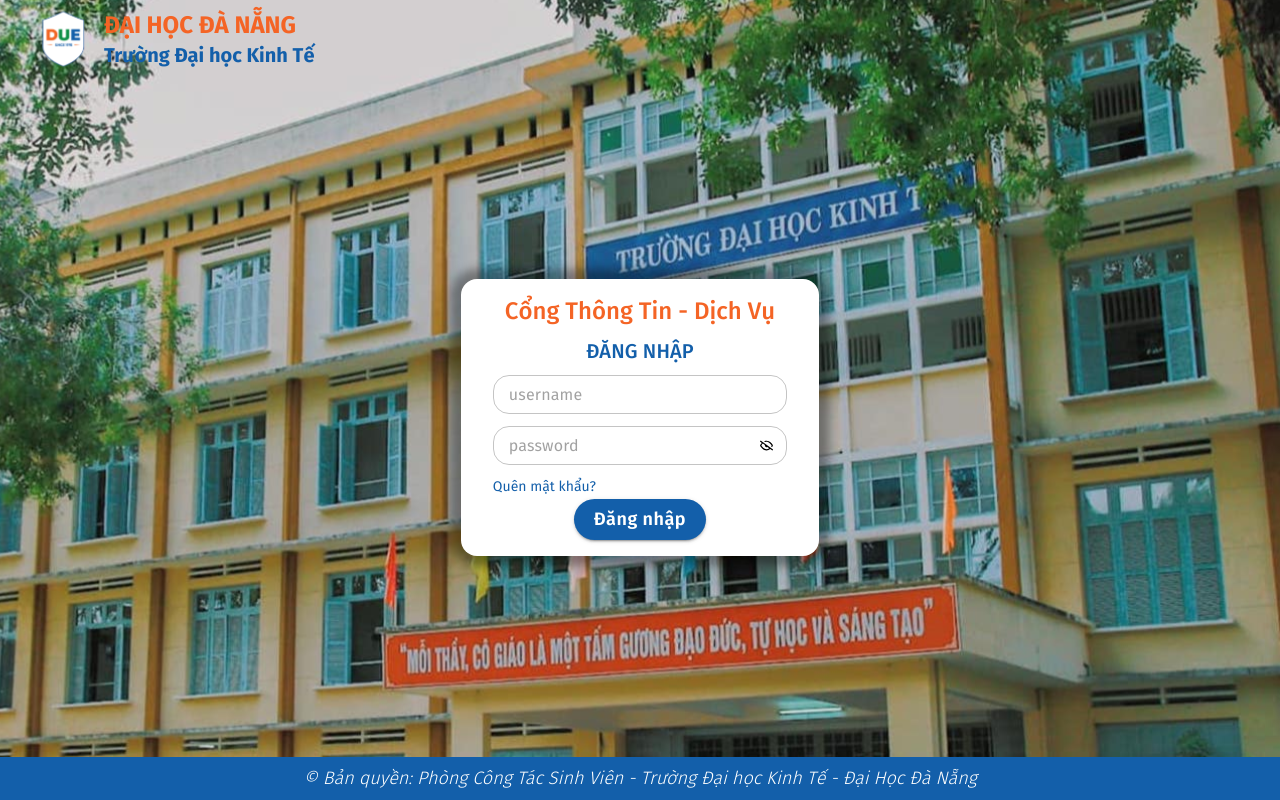
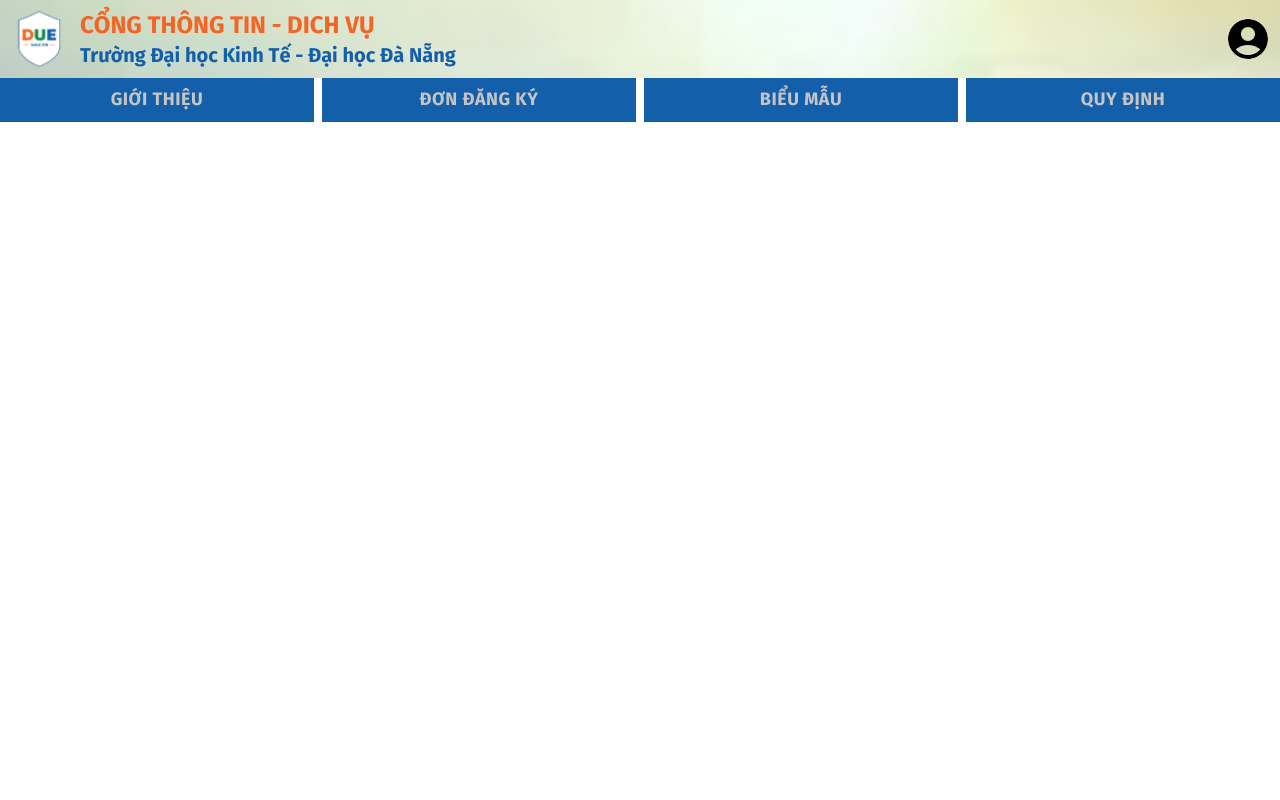
Before and after one commit to kanhnguyxn/cong-thong-tin-dich-vu, a Next.js app: page /tai-khoan/dang-nhap in a window 1280 px wide. Built offline with nearby package versions, Linux system fonts and the light colour scheme.

Commit message:
kim@nh chinh sua avatar

```diff
--- a/src/app/tai-khoan/layout.tsx
+++ b/src/app/tai-khoan/layout.tsx
@@ -1,72 +1,80 @@
+// "use client";
+// import React, { ReactNode } from "react";
+// import "@styles/globals.css";
+
+// import { AppBar, Toolbar, Typography } from "@mui/material";
+// import { Container } from "@components/Container";
+// import Footer from "@components/Footer";
+// import Logo from "@components/header/Logo";
+
+// const inforHeader = {
+//   logo: "/assets/icons/logo_truong.svg",
+//   school: "Đại học Đà Nẵng",
+//   unit: "Trường Đại học Kinh Tế",
+//   backGround_image: "/assets/images/background.svg",
+// };
+
+// interface LayoutProps {
+//   children: ReactNode;
+// }
+
+// export default function Layout({ children }: LayoutProps) {
+//   return (
+//     <div
+//       className="flex flex-col min-h-screen w-full"
+//       style={{
+//         backgroundImage: `url(${inforHeader.backGround_image})`,
+//         backgroundSize: "cover",
+//         backgroundRepeat: "no-repeat",
+//       }}
+//     >
+//       <AppBar
+//         position="static"
+//         className="top-0 z-50 w-full items-start"
+//         sx={{
+//           backgroundColor: "transparent",
+//           boxShadow: "none",
+//         }}
+//       >
+//         <Toolbar className="flex flex-col text-sm md:text-base lg:text-lg xl:text-xl py-3 md:py-0">
+//           <Logo
+//             title={inforHeader.school}
+//             subTitle={inforHeader.unit}
+//             logo={inforHeader.logo}
+//             className="text-md md:text-lg lg:text-2xl"
+//           />
+//         </Toolbar>
+//       </AppBar>
+//       <main className="flex flex-1 w-full justify-center items-center">
+//         <Container className="px-8 py-4 gap-2" shadow={true}>
+//           <Typography
+//             variant="h5"
+//             fontWeight={500}
+//             className="text-[var(--color-orange)] px-3"
+//             sx={{
+//               fontSize: {
+//                 xs: "18px",
+//                 sm: "20px",
+//                 md: "22px",
+//                 lg: "24px",
+//               },
+//             }}
+//           >
+//             Cổng Thông Tin - Dịch Vụ
+//           </Typography>
+//           {children}
+//         </Container>
+//       </main>
+
+//       <Footer />
+//     </div>
+//   );
+// }
+
 "use client";
-import React, { ReactNode } from "react";
-import "@styles/globals.css";
 
-import { AppBar, Toolbar, Typography } from "@mui/material";
-import { Container } from "@components/Container";
-import Footer from "@components/Footer";
-import Logo from "@components/header/Logo";
+import Header from "@components/header/Header";
 
-const inforHeader = {
-  logo: "/assets/icons/logo_truong.svg",
-  school: "Đại học Đà Nẵng",
-  unit: "Trường Đại học Kinh Tế",
-  backGround_image: "/assets/images/background.svg",
-};
-
-interface LayoutProps {
-  children: ReactNode;
+export default function Layout({ children }: { children: React.ReactNode }) {
+  return <Header />;
 }
-
-export default function Layout({ children }: LayoutProps) {
-  return (
-    <div
-      className="flex flex-col min-h-screen w-full"
-      style={{
-        backgroundImage: `url(${inforHeader.backGround_image})`,
-        backgroundSize: "cover",
-        backgroundRepeat: "no-repeat",
-      }}
-    >
-      <AppBar
-        position="static"
-        className="top-0 z-50 w-full items-start"
-        sx={{
-          backgroundColor: "transparent",
-          boxShadow: "none",
-        }}
-      >
-        <Toolbar className="flex flex-col text-sm md:text-base lg:text-lg xl:text-xl py-3 md:py-0">
-          <Logo
-            title={inforHeader.school}
-            subTitle={inforHeader.unit}
-            logo={inforHeader.logo}
-            className="text-md md:text-lg lg:text-2xl"
-          />
-        </Toolbar>
-      </AppBar>
-      <main className="flex flex-1 w-full justify-center items-center">
-        <Container className="px-8 py-4 gap-2" shadow={true}>
-          <Typography
-            variant="h5"
-            fontWeight={500}
-            className="text-[var(--color-orange)] px-3"
-            sx={{
-              fontSize: {
-                xs: "18px",
-                sm: "20px",
-                md: "22px",
-                lg: "24px",
-              },
-            }}
-          >
-            Cổng Thông Tin - Dịch Vụ
-          </Typography>
-          {children}
-        </Container>
-      </main>
-
-      <Footer />
-    </div>
-  );
-}
--- a/src/components/header/Avatar.tsx
+++ b/src/components/header/Avatar.tsx
@@ -1,17 +1,59 @@
-"use client"
+"use client";
+import React from "react";
+import { useSelector } from "react-redux";
+import { RootState } from "@features/store";
 import { Box } from "@mui/material";
-import {Tooltip, IconButton, Avatar, Menu, MenuItem, Typography} from '@mui/material'
-import React from "react";
+import {
+  Tooltip,
+  IconButton,
+  Avatar,
+  Menu,
+  MenuItem,
+  Typography,
+} from "@mui/material";
+import Link from "next/link";
+import styled from "styled-components";
 
+const CustomMenuItem = styled(MenuItem)`
+  font-size: 16px;
+  @media (max-width: 900px) {
+    font-size: 14px;
+  }
+  @media (max-width: 600px) {
+    font-size: 12px;
+  }
+  font-weight: 600;
+  text-align: center;
+  color: var(--color-blue);
+  &:hover {
+    color: white;
+    background-color: var(--color-gray-stroke);
+  }
+`;
 
-interface AvatarMenuProps {
-    avatarUrl?: string
-}
+export default function AvatarMenu() {
+  const avatarImage = "/assets/icons/avatar.svg";
+  // lay tu redux
+  const user = useSelector((state: RootState) => state.user);
+  const userName = user.userName;
+  const userType = user.userType?.toLowerCase() || "student";
+  const setting = {
+    student: [
+      {
+        name: "Trang cá nhân",
+        link: "/sinh-vien/trang-ca-nhan",
+      },
+      {
+        name: "Đổi mật khẩu",
+        link: "/doi-mat-khau",
+      },
+    ],
+    staff: [{ name: "Đổi mật khẩu", link: "doi-mat-khau" }],
+  };
 
-export default function AvatarMenu ({avatarUrl}: AvatarMenuProps) {
-    const settings = ['Trang cá nhân','Đổi mật khẩu','Đăng xuất']
-
-    const [anchorElUser, setAnchorElUser] = React.useState<null | HTMLElement>(null);
+  const [anchorElUser, setAnchorElUser] = React.useState<null | HTMLElement>(
+    null
+  );
 
   const handleOpenUserMenu = (event: React.MouseEvent<HTMLElement>) => {
     setAnchorElUser(event.currentTarget);
@@ -21,38 +63,50 @@
     setAnchorElUser(null);
   };
 
-    return(
-        <Box className= 'mr-3'>
-            <Tooltip title="Open settings">
+  return (
+    <Box className="mr-3">
+      <Tooltip title={userName}>
         <IconButton onClick={handleOpenUserMenu} sx={{ p: 0 }}>
           {/* ở kích thước nhỏ hơm thì hình avatar đạt 70%w */}
-                <Avatar sx={{ width: { xs: '30px', sm: '35px', md: '40px' } , height:'auto'}} alt="avatar" className='rounded-full' src={avatarUrl}/>
+          <Avatar
+            sx={{
+              width: { xs: "30px", sm: "35px", md: "40px" },
+              height: "auto",
+            }}
+            alt="avatar"
+            className="rounded-full"
+            src={avatarImage}
+          />
         </IconButton>
       </Tooltip>
       <Menu
-             sx={{mt:{xs:'30px', sm:'40px', md:'50px'}}}
+        sx={{ mt: { xs: "30px", sm: "40px", md: "50px" } }}
         id="menu-appbar"
         anchorEl={anchorElUser}
         anchorOrigin={{
-                vertical: 'top',
-                horizontal: 'right',
+          vertical: "top",
+          horizontal: "right",
         }}
         keepMounted
         transformOrigin={{
-                vertical: 'top',
-                horizontal: 'right',
+          vertical: "top",
+          horizontal: "right",
         }}
         open={Boolean(anchorElUser)}
         onClose={handleCloseUserMenu}
       >
-              {settings.map((setting) => (
-                <MenuItem key={setting} onClick={handleCloseUserMenu} className='fit-content'>
-                  {/* ở kích thước nhỏ sẽ là text-sm còn ở các kích thước lớn hơn sẽ có font-size là 16px */}
-                  <Typography sx={{ fontSize: { xs: '12px', sm: '14px', md: '16px' } }} textAlign="center">
-                    {setting}</Typography>
-                </MenuItem>
+        {setting[userType].map((item, index) => (
+          <Link
+            key={index}
+            href={item.link}
+            onClick={handleCloseUserMenu}
+            className="fit-content"
+          >
+            <CustomMenuItem>{item.name}</CustomMenuItem>
+          </Link>
         ))}
+        <CustomMenuItem>Đăng xuất</CustomMenuItem>
       </Menu>
     </Box>
-    )
+  );
 }
--- a/src/components/header/Header.tsx
+++ b/src/components/header/Header.tsx
@@ -12,10 +12,9 @@
   unit: "Trường Đại học Kinh Tế - Đại học Đà Nẵng",
   system: "Cổng thông tin - dich vụ",
   background_image: "/assets/images/background_header.svg",
-  avatarUrl: "/assets/icons/avatar.svg",
 };
 
-const Header = (userType: { userType: string }) => {
+const Header = () => {
   return (
     <AppBar
       position="static"
@@ -40,7 +39,7 @@
             className="text-md md:text-lg lg:text-2xl text-[var(--color-orange)]"
           />
           {/* nếu chưa đăng nhập sẽ không hiện avtar */}
-          <AvatarMenu avatarUrl={infoHeader.avatarUrl} />
+          <AvatarMenu />
         </Box>
         <Navbar />
       </Toolbar>
--- a/src/features/authSlide.ts
+++ b/src/features/authSlide.ts
@@ -12,7 +12,7 @@
 };
 
 const authSlice = createSlice({
-  name: 'auth',
+  name: 'user',
   initialState,
   reducers: {
     getUser: (state, action: PayloadAction<{ userType: string; userName: string }>) => {
--- a/src/features/store.ts
+++ b/src/features/store.ts
@@ -3,7 +3,7 @@
 
 const store = configureStore({
   reducer: {
-    auth: authReducer,
+    user: authReducer,
   },
 });
 
```
Lines whose indentation alone changed are shown as unchanged.
